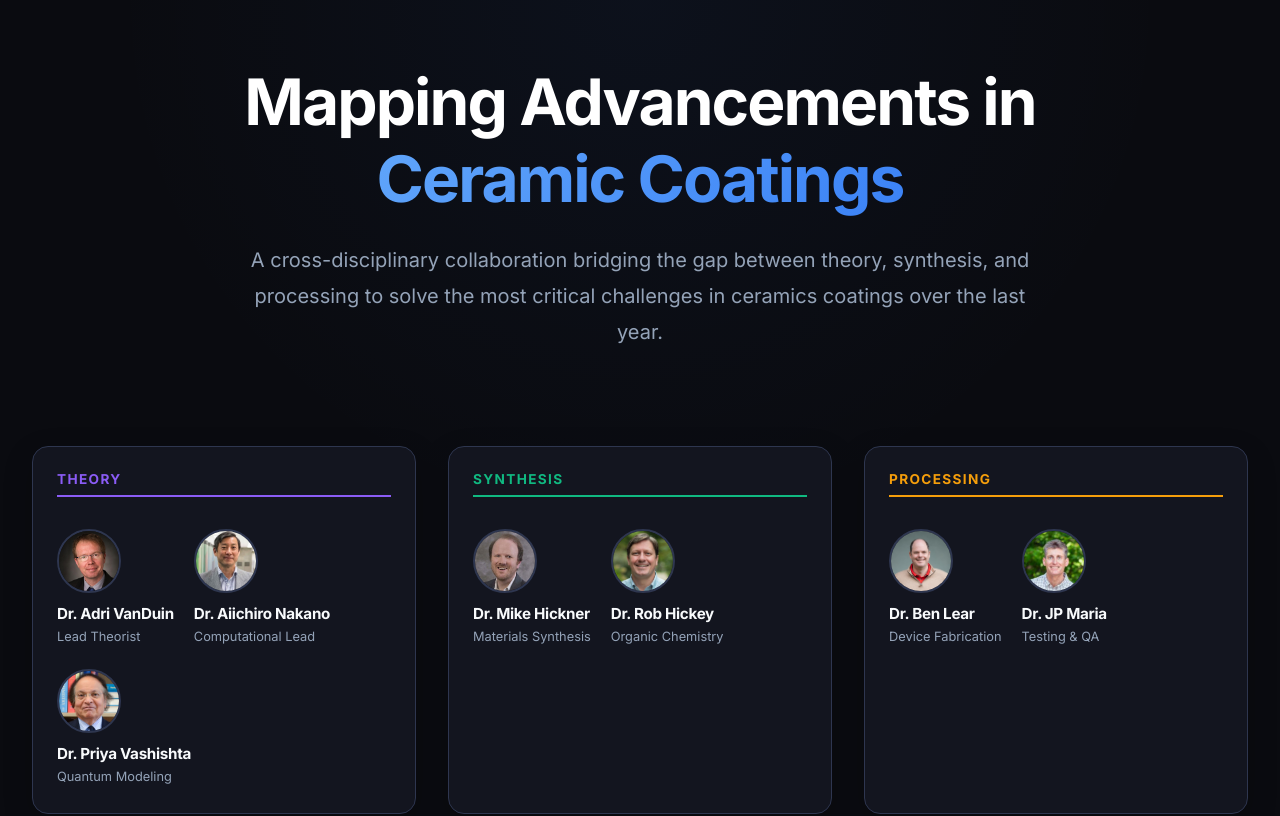
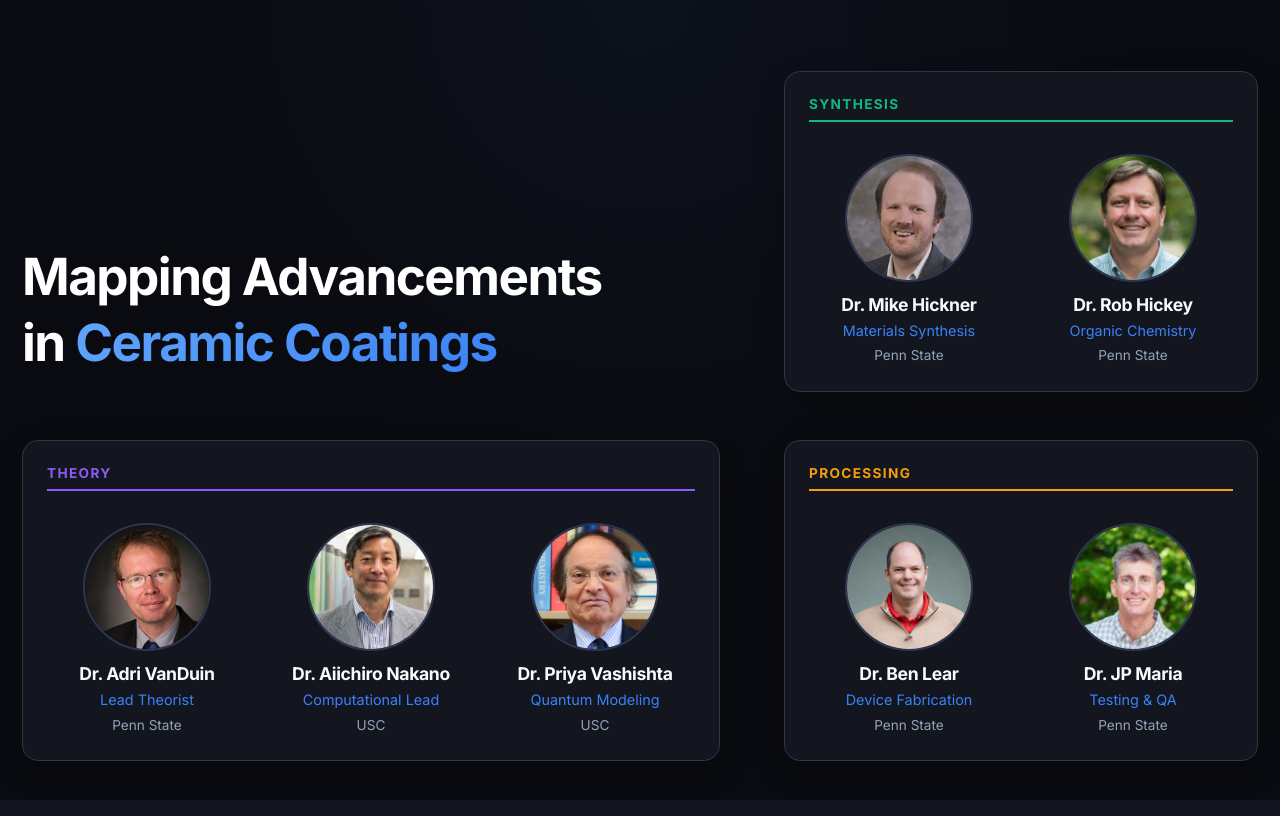
Before and after one commit to frkatona/team-page-draft, a React (Vite) app: page / in a window 1280 px wide. Shown: the top 816 px of the page. Built offline with nearby package versions, Linux system fonts and the light colour scheme.

Commit message:
appropriate scaling for images on the hero page

```diff
--- a/src/components/Hero.css
+++ b/src/components/Hero.css
@@ -11,23 +11,35 @@
 }
 
 .hero-container {
-    display: flex;
-    flex-direction: column;
-    gap: 4rem;
+    display: grid;
+    grid-template-areas:
+        "header synthesis"
+        "theory processing";
+    grid-template-columns: auto auto;
+    grid-template-rows: auto auto;
+    gap: 3rem 4rem;
+    justify-content: center;
+    align-items: start;
 }
 
 .hero-content {
-    text-align: center;
-    max-width: 900px;
-    margin: 0 auto;
+    grid-area: header;
+    text-align: left;
+    margin: 0;
+    align-self: flex-end;
+    /* Push down to sit right above theory */
+    padding-bottom: 1rem;
+    max-width: 600px;
 }
 
 .mission-title {
-    font-size: clamp(3rem, 5vw, 4.5rem);
+    font-size: clamp(2.25rem, 4vw, 3.25rem);
+    /* Slightly smaller header as requested */
     font-weight: 800;
-    margin-bottom: 1.5rem;
+    margin-bottom: 0;
     letter-spacing: -0.03em;
     color: #ffffff;
+    line-height: 1.3;
 }
 
 .highlight {
@@ -37,20 +49,22 @@
     display: inline-block;
 }
 
-.mission-text {
-    font-size: 1.25rem;
-    color: var(--text-muted);
-    max-width: 800px;
-    margin: 0 auto;
-    line-height: 1.8;
+/* Grid Area Assignments for Clusters */
+.synthesis-cluster {
+    grid-area: synthesis;
+    align-self: flex-end;
+    /* Align bottom of synthesis with bottom of header */
 }
 
-/* PI Groups */
-.hero-groups {
-    display: grid;
-    grid-template-columns: repeat(3, 1fr);
-    gap: 2rem;
-    margin-top: 2rem;
+.theory-cluster {
+    grid-area: theory;
+    justify-self: flex-end;
+    /* Keep it tight left under the header, aligning its right edge with the column's if needed, or flex-start */
+}
+
+.processing-cluster {
+    grid-area: processing;
+    justify-self: flex-start;
 }
 
 .group-cluster {
@@ -63,6 +77,7 @@
     gap: 1.5rem;
     box-shadow: 0 10px 30px rgba(0, 0, 0, 0.2);
     transition: transform 0.3s ease, box-shadow 0.3s ease;
+    width: max-content;
 }
 
 .group-cluster:hover {
@@ -83,20 +98,23 @@
 .pi-row {
     display: flex;
     flex-wrap: wrap;
-    gap: 1.25rem;
-    justify-content: flex-start;
+    gap: 1.5rem;
+    justify-content: center;
 }
 
 .pi-card {
     display: flex;
     flex-direction: column;
+    align-items: center;
+    text-align: center;
     gap: 0.75rem;
+    width: 200px;
 }
 
 .pi-image-wrapper {
     position: relative;
-    width: 64px;
-    height: 64px;
+    width: 128px;
+    height: 128px;
     border-radius: 50%;
 }
 
@@ -134,22 +152,42 @@
 }
 
 .pi-info h4 {
-    font-size: 0.95rem;
-    margin: 0;
+    font-size: 1.1rem;
+    margin: 0 0 0.25rem 0;
     color: var(--text-main);
 }
 
-.pi-info span {
-    font-size: 0.8rem;
+.pi-role {
+    display: block;
+    font-size: 0.9rem;
+    color: var(--accent-blue);
+    margin-bottom: 0.2rem;
+}
+
+.pi-institution {
+    display: block;
+    font-size: 0.85rem;
     color: var(--text-muted);
 }
 
 @media (max-width: 1024px) {
-    .hero-groups {
-        grid-template-columns: 1fr;
+    .hero-container {
+        display: flex;
+        flex-direction: column;
+        align-items: center;
+        gap: 3rem;
     }
 
-    .pi-row {
-        flex-direction: row;
+    .hero-content {
+        max-width: 900px;
+        text-align: center;
+        align-self: center;
+        padding-bottom: 0;
+    }
+
+    .group-cluster {
+        width: 100%;
+        max-width: 800px;
+        align-self: stretch;
     }
 }
--- a/src/components/Hero.jsx
+++ b/src/components/Hero.jsx
@@ -9,21 +9,36 @@ const Hero = () => {
 
     return (
         <section className="hero-section">
-            <div className="container hero-container">
+            <div className="container hero-container animate-fade-in">
                 {/* Mission Statement */}
-                <div className="hero-content animate-fade-in">
+                <div className="hero-content">
                     <h1 className="mission-title">
                         Mapping Advancements in <span className="highlight">Ceramic Coatings</span>
                     </h1>
-                    <p className="mission-text">
-                        A cross-disciplinary collaboration bridging the gap between theory, synthesis, and processing to solve the most critical challenges in ceramics coatings over the last year.
-                    </p>
                 </div>
 
-                {/* PI Groups */}
-                <div className="hero-groups animate-fade-in" style={{ animationDelay: '0.2s' }}>
+                <div className="group-cluster synthesis-cluster">
+                    <Link to="/group/synthesis" className="group-label-link">
+                        <h3 className="group-label" style={{ color: groupColors['Synthesis'], borderColor: groupColors['Synthesis'] }}>Synthesis</h3>
+                    </Link>
+                    <div className="pi-row">
+                        {synthesisGroup.map(pi => (
+                            <div key={pi.id} className="pi-card">
+                                <div className="pi-image-wrapper">
+                                    <img src={pi.image} alt={pi.name} />
+                                    <div className="pi-glow" style={{ backgroundColor: groupColors['Synthesis'] }}></div>
+                                </div>
+                                <div className="pi-info">
+                                    <h4>{pi.name}</h4>
+                                    <span className="pi-role">{pi.role}</span>
+                                    <span className="pi-institution">{pi.institution}</span>
+                                </div>
+                            </div>
+                        ))}
+                    </div>
+                </div>
 
-                    <div className="group-cluster">
+                <div className="group-cluster theory-cluster">
                     <Link to="/group/theory" className="group-label-link">
                         <h3 className="group-label" style={{ color: groupColors['Theory'], borderColor: groupColors['Theory'] }}>Theory</h3>
                     </Link>
@@ -36,34 +51,15 @@ const Hero = () => {
                                 </div>
                                 <div className="pi-info">
                                     <h4>{pi.name}</h4>
-                                        <span>{pi.role}</span>
+                                    <span className="pi-role">{pi.role}</span>
+                                    <span className="pi-institution">{pi.institution}</span>
                                 </div>
                             </div>
                         ))}
                     </div>
                 </div>
 
-                    <div className="group-cluster">
-                        <Link to="/group/synthesis" className="group-label-link">
-                            <h3 className="group-label" style={{ color: groupColors['Synthesis'], borderColor: groupColors['Synthesis'] }}>Synthesis</h3>
-                        </Link>
-                        <div className="pi-row">
-                            {synthesisGroup.map(pi => (
-                                <div key={pi.id} className="pi-card">
-                                    <div className="pi-image-wrapper">
-                                        <img src={pi.image} alt={pi.name} />
-                                        <div className="pi-glow" style={{ backgroundColor: groupColors['Synthesis'] }}></div>
-                                    </div>
-                                    <div className="pi-info">
-                                        <h4>{pi.name}</h4>
-                                        <span>{pi.role}</span>
-                                    </div>
-                                </div>
-                            ))}
-                        </div>
-                    </div>
-
-                    <div className="group-cluster">
+                <div className="group-cluster processing-cluster">
                     <Link to="/group/processing" className="group-label-link">
                         <h3 className="group-label" style={{ color: groupColors['Processing'], borderColor: groupColors['Processing'] }}>Processing</h3>
                     </Link>
@@ -76,7 +72,8 @@ const Hero = () => {
                                 </div>
                                 <div className="pi-info">
                                     <h4>{pi.name}</h4>
-                                        <span>{pi.role}</span>
+                                    <span className="pi-role">{pi.role}</span>
+                                    <span className="pi-institution">{pi.institution}</span>
                                 </div>
                             </div>
                         ))}
@@ -84,7 +81,6 @@ const Hero = () => {
                 </div>
 
             </div>
-            </div>
         </section>
     );
 };
```
Lines whose indentation alone changed are shown as unchanged.
